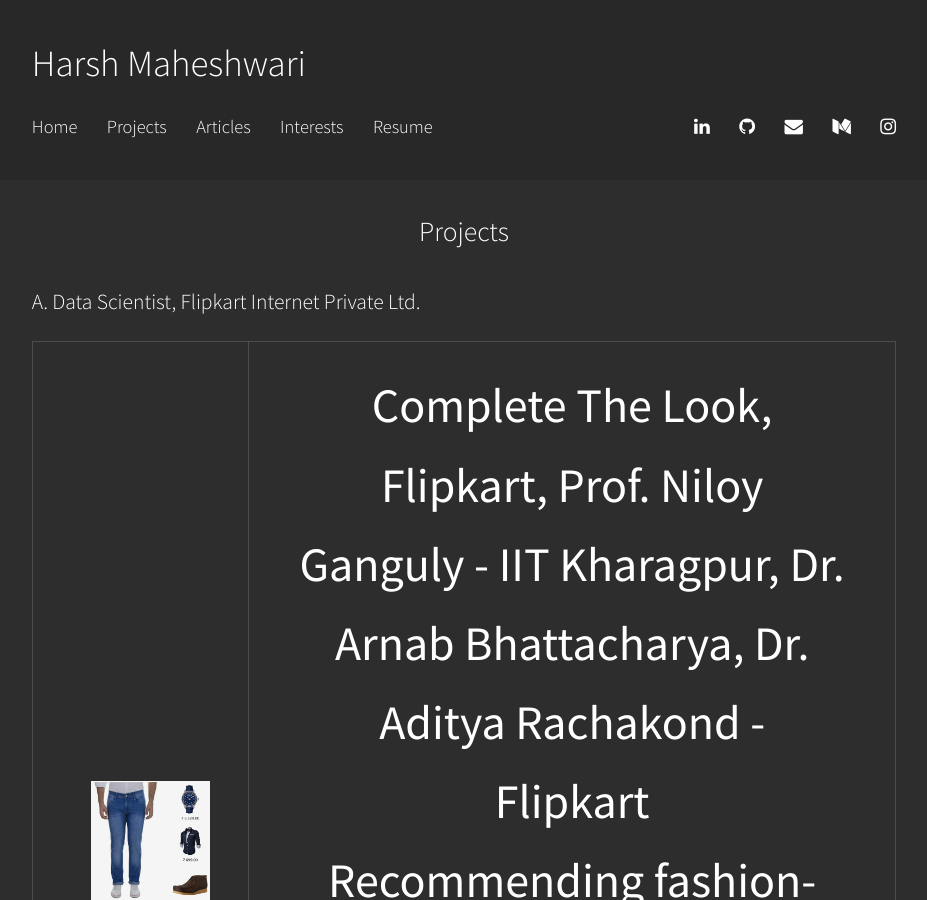
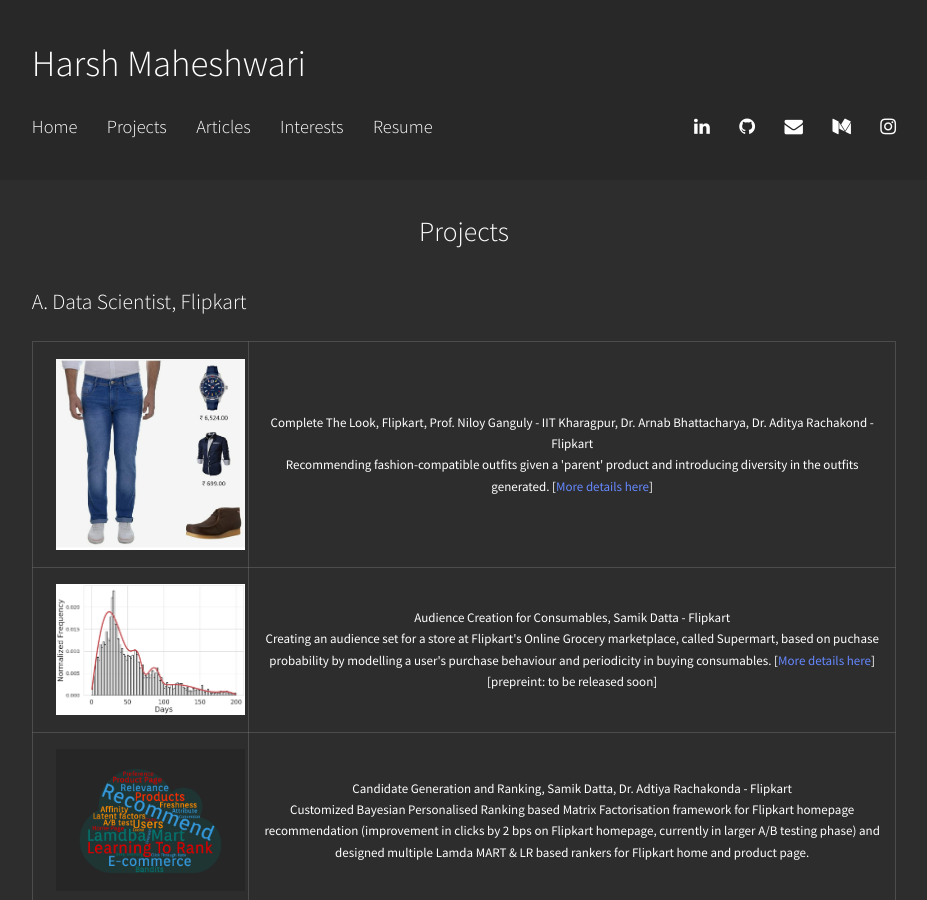
Before and after one commit to harshm121/portfolio-old, a Jekyll site: the page built from Projects/index.md, in a window 1280 px wide and 900 px high. Shown: the whole window, without its empty margins (176-1103 px from the left). Built offline with Jekyll 4.4.1, drawn with Linux system fonts in a browser that asks for light colours.

Commit message:
Update index.md

```diff
--- a/Projects/index.md
+++ b/Projects/index.md
@@ -15,8 +15,8 @@
 </head>
 
 
-### A. Data Scientist, Flipkart Internet Private Ltd.
-<font size="7">
+### A. Data Scientist, Flipkart
+<font size="2">
 <table style="width:100%;">
   <tr>
     <th width="25%"><img align="left" style="padding:10px;" src="./ctl_example.jpeg" alt="CTL Example" width = "100%"></th>
@@ -41,7 +41,7 @@
 </font>
 
 ### B. Volunteer, Data Science India vs COVID-19
-<font size="7">
+<font size="2">
 <table style="width:100%;">
   <tr>
     <th width="25%"><img align="left" style="padding:10px;" src="./covid_forecasting.png" alt="Forecasting Example" width = "100%"></th>
```
